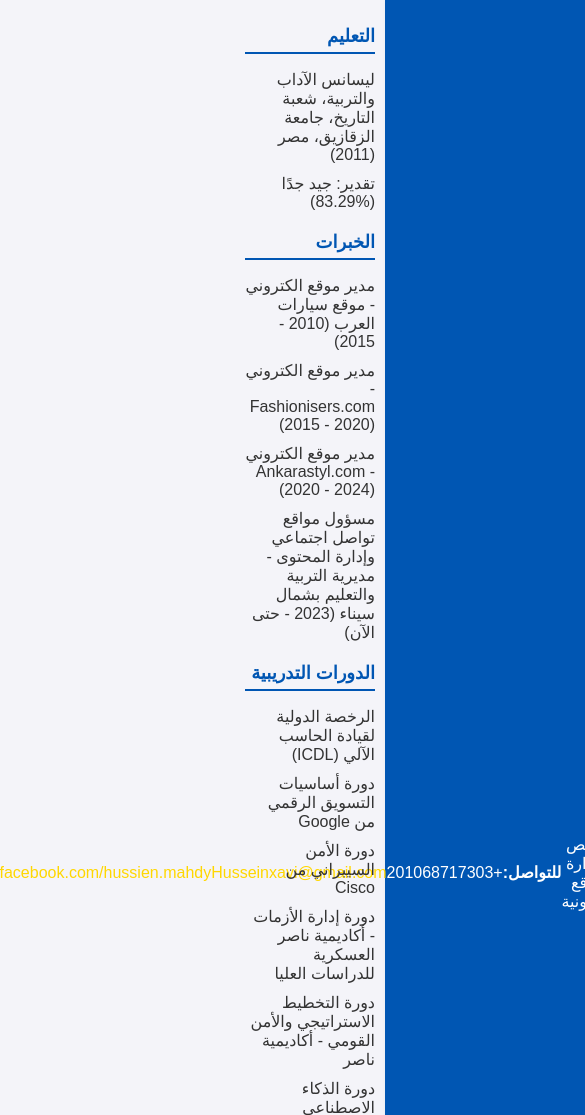
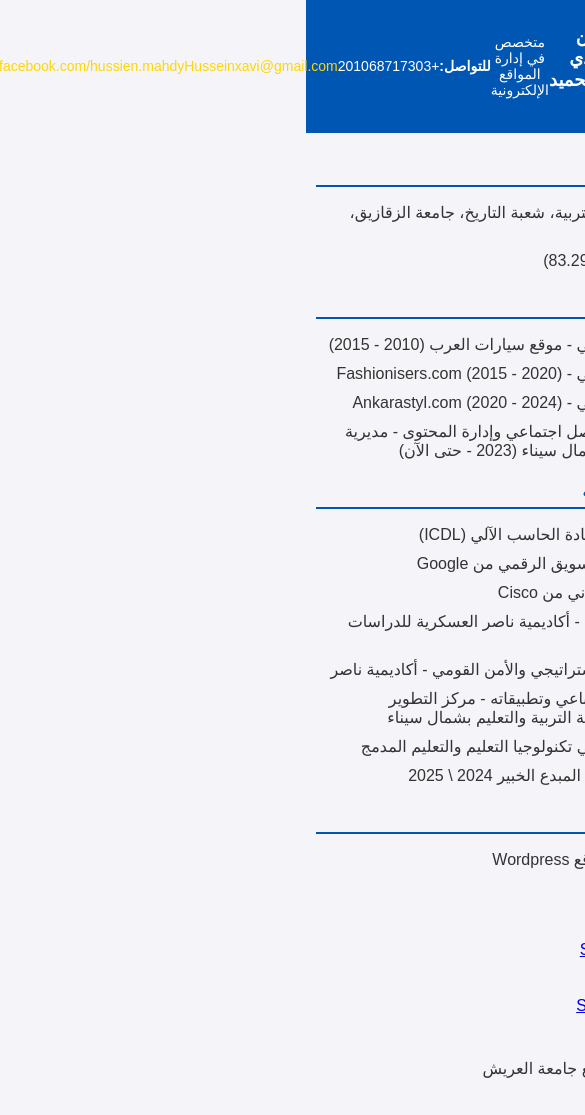
Before and after one commit to HussienMahdy/hussienmahdy.github.io, a plain HTML site: page index.html in a window 390 px wide. Shown: the top 1115 px of the page, 585 px wide, since content can reach past the window. Drawn offline with Linux system fonts and the light colour scheme; grey boxes are pictures that could not be loaded.

Commit message:
Update index.html

```diff
--- a/index.html
+++ b/index.html
@@ -13,6 +13,7 @@
             background-color: #f4f4f9;
             color: #333;
             display: flex;
+            flex-wrap: wrap;
             min-height: 100vh;
         }
         /* تصميم الشريط الجانبي */
@@ -88,20 +89,27 @@
         }
         /* تصميم مستجيب للأجهزة الصغيرة */
         @media (max-width: 768px) {
+            body {
+                flex-direction: column;
+            }
             .sidebar {
                 width: 100%;
                 flex-direction: row;
-                justify-content: space-between;
+                justify-content: space-around;
                 padding: 10px;
-                text-align: left;
+                box-shadow: none;
             }
             .sidebar img {
                 width: 80px;
                 height: 80px;
-                margin: 0;
+                margin-bottom: 0;
             }
             .sidebar h2 {
                 font-size: 18px;
+            }
+            .sidebar p, .sidebar a {
+                font-size: 14px;
+                margin: 0;
             }
             .content {
                 padding: 10px;
@@ -155,18 +163,17 @@
         <div class="section">
             <h2>أعمالي</h2>
             <ul>
-                <p>انشاء عدد من مواقع Wordpress</p>
+                <p>إنشاء عدد من مواقع Wordpress</p>
                 <li><a href="https://ankarastyl.com/" target="_blank">Ankarastyl.com</a></li>
                 <li><a href="https://stylecoza.com/" target="_blank">Stylecoza.com</a></li>
                 <li><a href="https://sacelebrities.com/" target="_blank">Sacelebrities.com</a></li>
                 <li><a href="https://fashionre.com/" target="_blank">Fashionre.com</a></li>
                 <li><a href="https://shweshwe4u.com/" target="_blank">Shweshwe4u.com</a></li>
                 <li><a href="https://shweshwe1.com/" target="_blank">Shweshwe1.com</a></li>
-                <p>تطوير وانشاء موقع جامعة العريش</p>
-                <li><a href="ttps://aru.edu.eg/ar" target="_blank">aru.edu.eg/ar</a></li>
+                <p>تطوير وإنشاء موقع جامعة العريش</p>
+                <li><a href="https://aru.edu.eg/ar" target="_blank">aru.edu.eg/ar</a></li>
             </ul>
         </div>
     </div>
-
 </body>
 </html>
```
